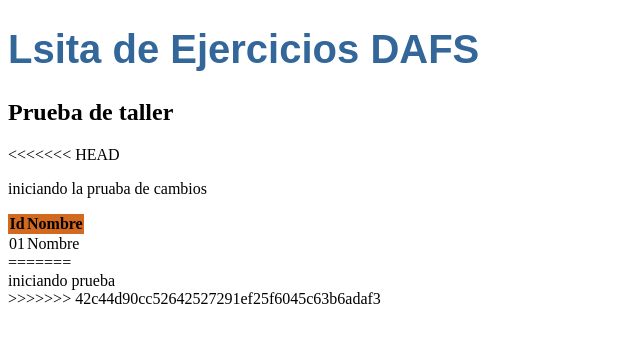
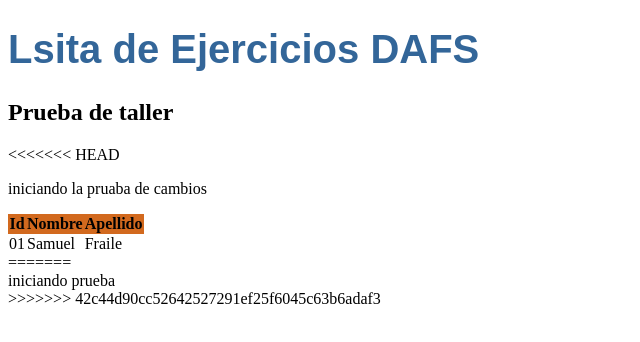
Before and after one commit to duvanFraile11/LsitaEjercicios, an Angular app: page / in a window 1280 px wide. Shown: the top 342 px of the page, without its empty margins (0-640 px from the left). Built offline with nearby package versions, Linux system fonts and the light colour scheme.

Commit message:
Asignacion de Apellidos

```diff
--- a/src/app/app.component.html
+++ b/src/app/app.component.html
@@ -6,10 +6,12 @@
     <thead style="border-color: blue 12px; background-color: chocolate;">
         <th>Id</th>
         <th>Nombre</th>
+        <th>Apellido</th>
     </thead>
     <tbody>
         <td>01</td>
-        <td>Nombre</td>
+        <td>Samuel</td>
+        <td>Fraile</td>
     </tbody>
 </table>
 =======
```
